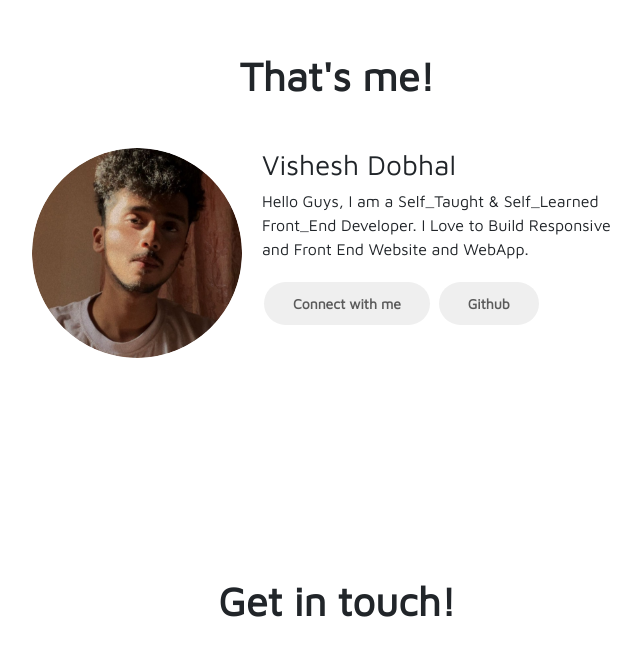
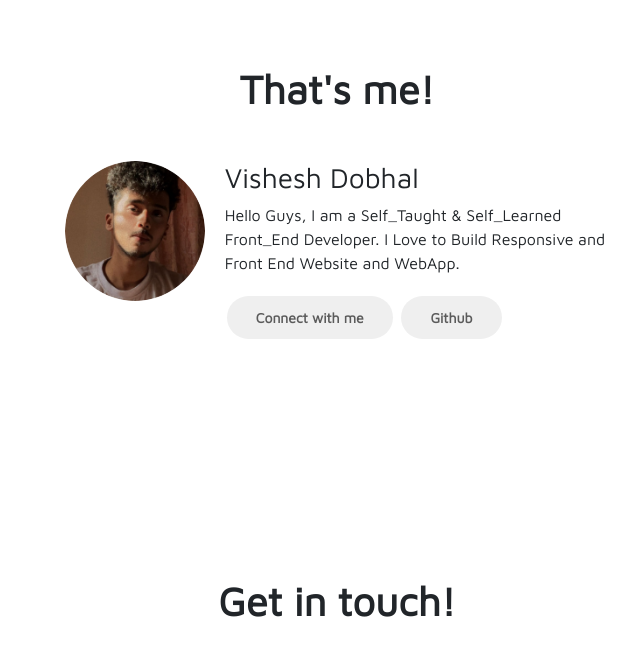
Before and after one commit to Vishesh-dobhal/Portfolio, a plain HTML site: page index.html in a window 1280 px wide. Shown: the part 2027-2675 px from the top of the page, without its empty margins (303-944 px from the left). Drawn offline with nearby package versions, Linux system fonts and the light colour scheme.

Commit message:
changes with images

```diff
--- a/style.css
+++ b/style.css
@@ -164,8 +164,8 @@ button:hover {
 }
 
 .aboutmeCard>img {
-    width: 210px;
-    height: 210px;
+    width: 140px;
+    height: 140px;
     border-radius: 50%;
 }
 
```
